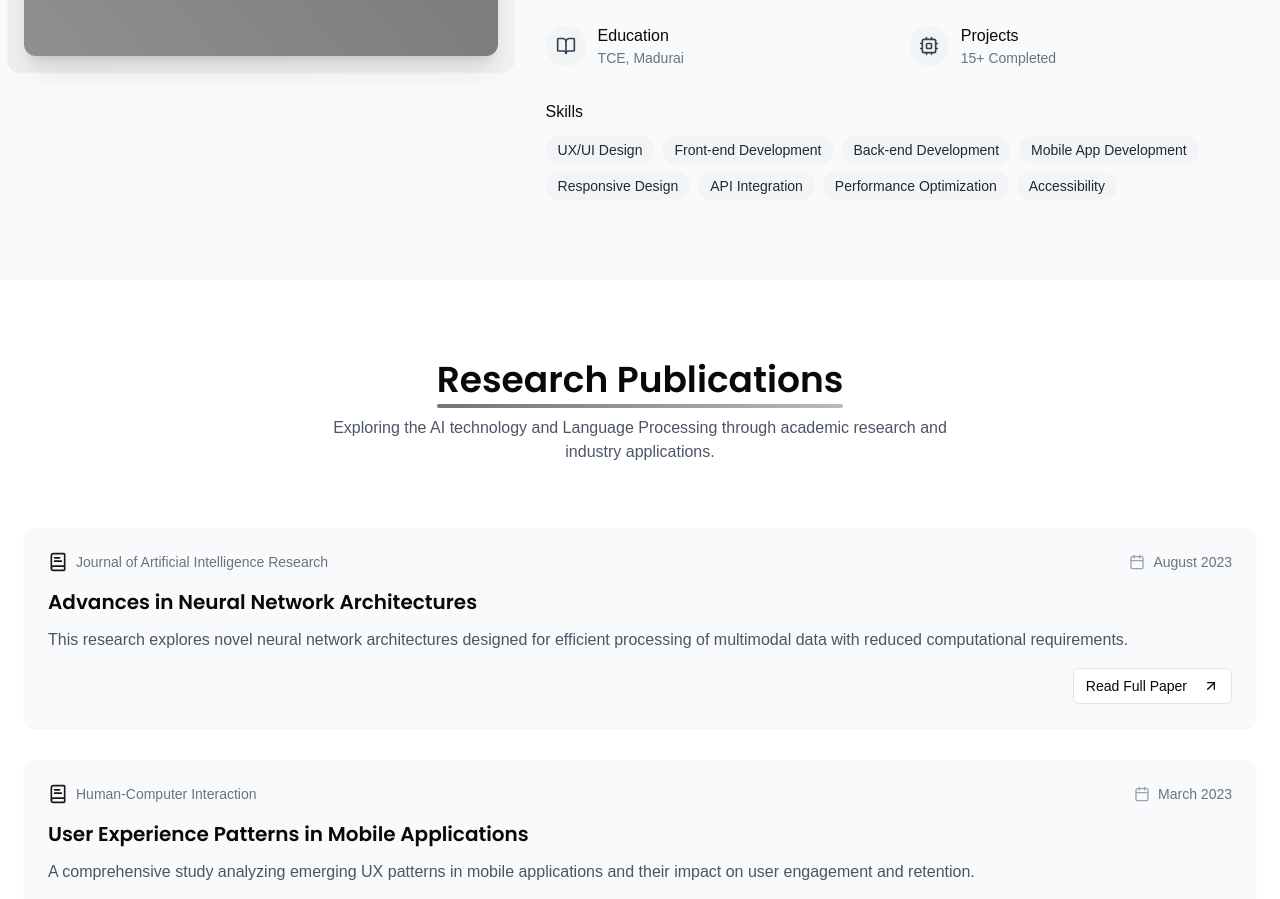
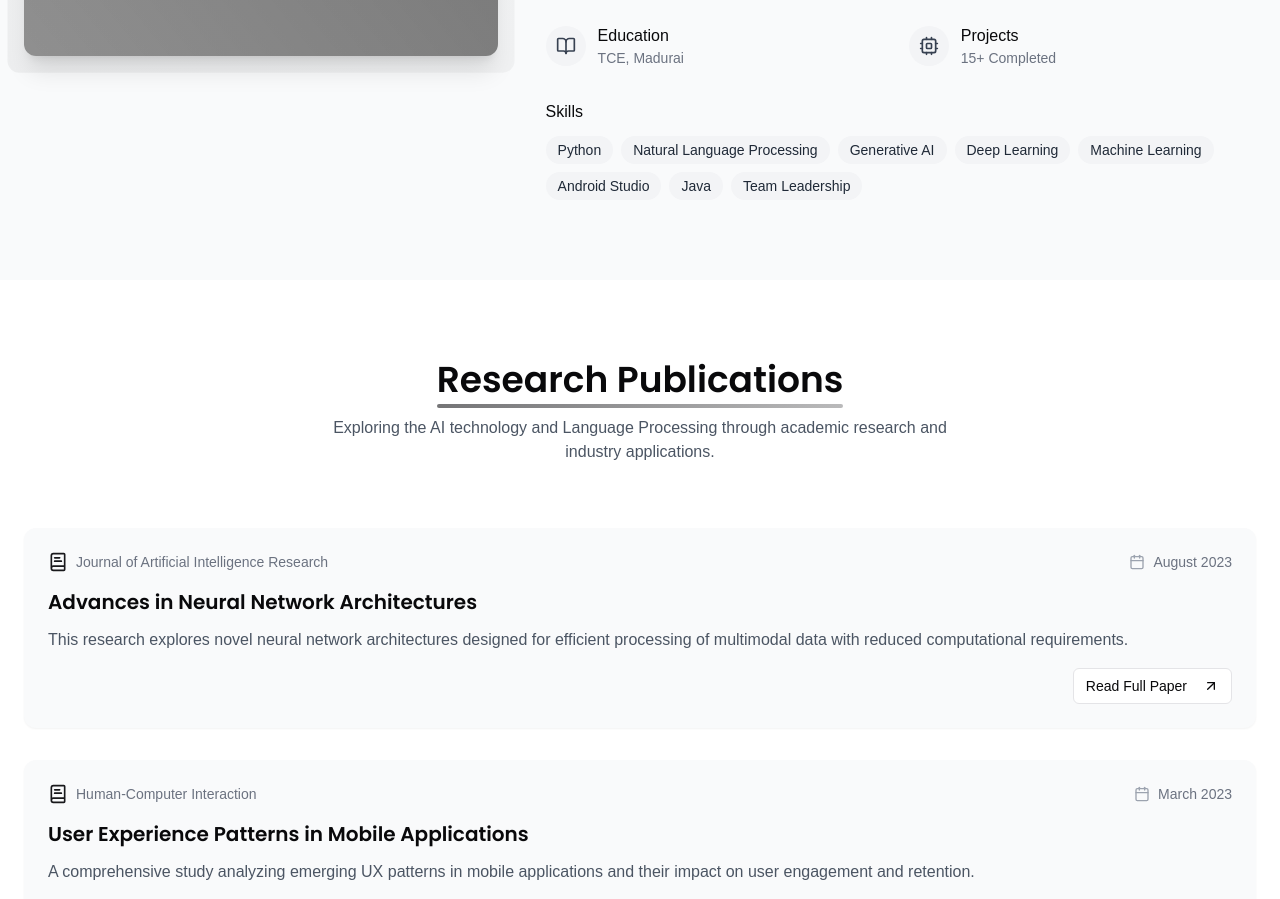
Before and after one commit to viswadarshan-024/viswadarshan-portfolio, a React (Vite) app: page / in a window 1280 px wide. Shown: the part 1560-2459 px from the top of the page. Built offline with nearby package versions, Linux system fonts and the light colour scheme; grey boxes are pictures that could not be loaded.

Commit message:
Update AboutSection.tsx

```diff
--- a/src/components/AboutSection.tsx
+++ b/src/components/AboutSection.tsx
@@ -1,7 +1,7 @@
 import { motion } from "framer-motion";
 import { Award, BookOpen, Briefcase, Cpu, Heart, Target } from "lucide-react";
 export default function AboutSection() {
-  const skills = ["UX/UI Design", "Front-end Development", "Back-end Development", "Mobile App Development", "Responsive Design", "API Integration", "Performance Optimization", "Accessibility"];
+  const skills = ["Python", "Natural Language Processing", "Generative AI", "Deep Learning", "Machine Learning", "Android Studio", "Java", "Team Leadership"];
   const fadeInUpVariants = {
     hidden: {
       opacity: 0,
```
